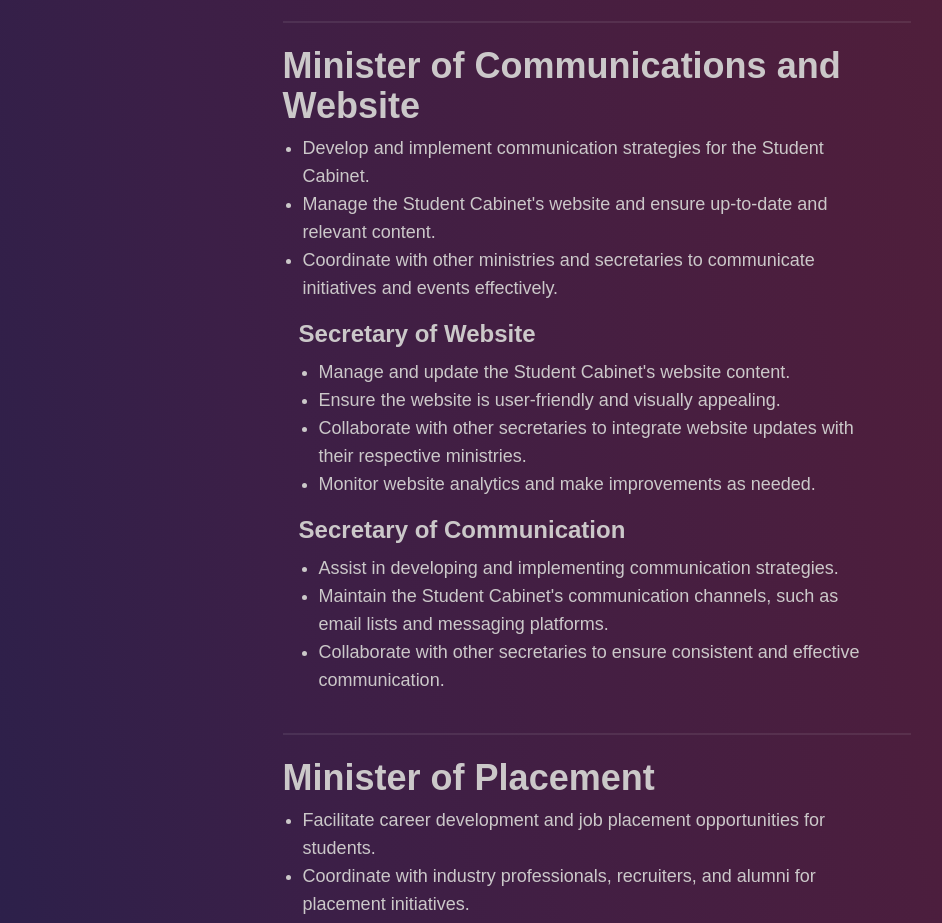
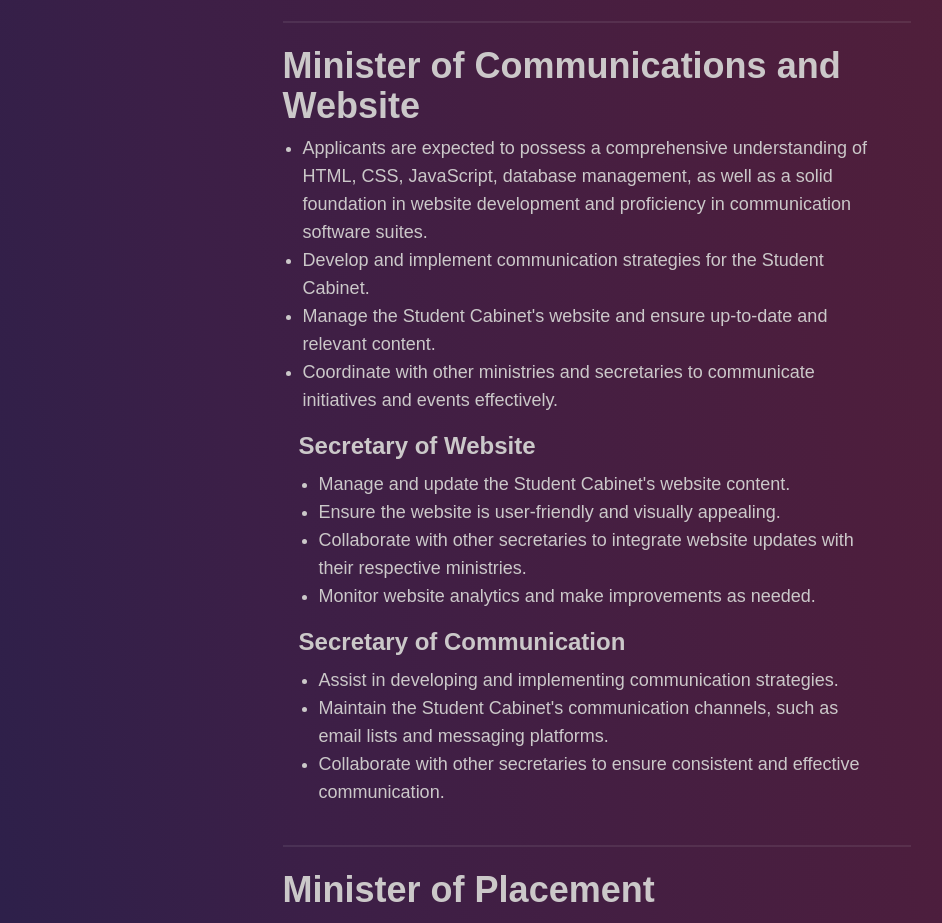
Before and after one commit to Moaksh/Student_Academic_Board, a Next.js app: page /job_descriptions in a window 1280 px wide. Shown: the part 4360-5283 px from the top of the page, without its empty margins (43-985 px from the left). Built offline with nearby package versions, Linux system fonts and the light colour scheme.

Commit message:
pointer added

```diff
--- a/pages/job_descriptions/index.tsx
+++ b/pages/job_descriptions/index.tsx
@@ -231,6 +231,7 @@ const Index = () => {
                         </div>
                         <div className="w-full  p-2">
                             <ul className="list-disc list-outside text-lg px-3">
+                                <li>Applicants are expected to possess a comprehensive understanding of HTML, CSS, JavaScript, database management, as well as a solid foundation in website development and proficiency in communication software suites.</li>
                                 <li>Develop and implement communication strategies for the Student Cabinet.</li>
                                 <li>Manage the Student Cabinet's website and ensure up-to-date and relevant content.</li>
                                 <li>Coordinate with other ministries and secretaries to communicate initiatives and events effectively.</li>
```
